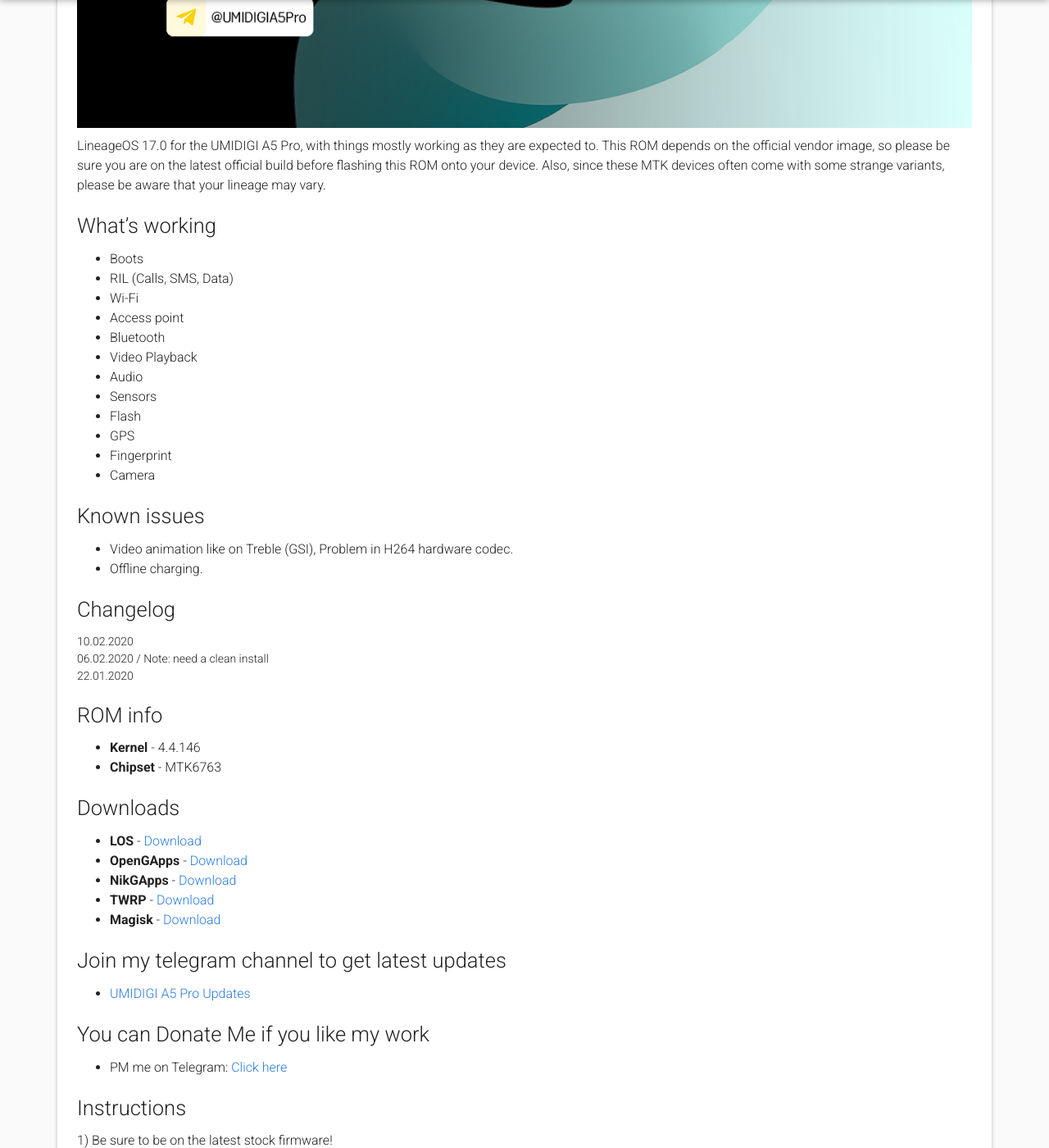
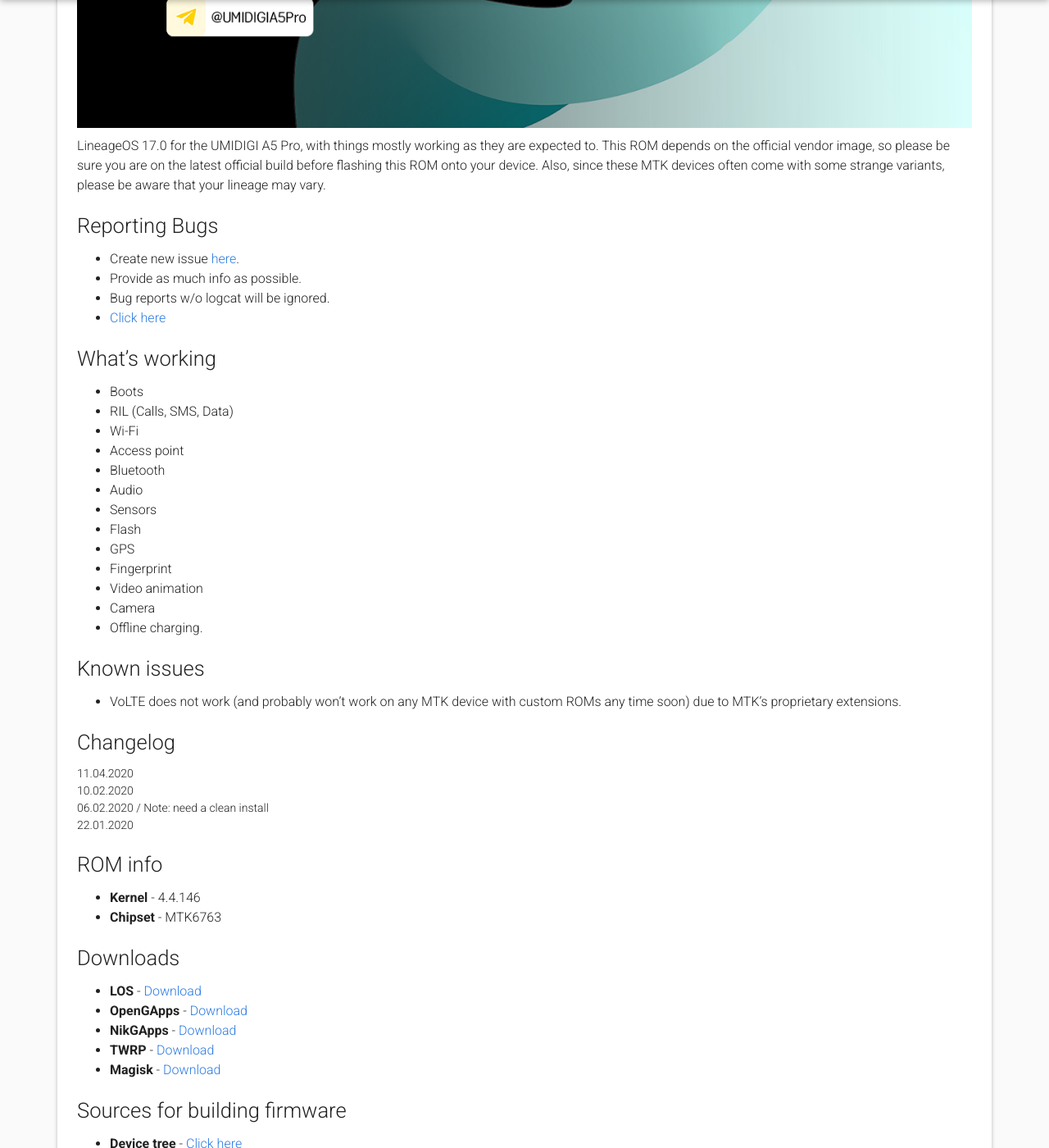
Before and after one commit to Hadenix/Hadenix.github.io, a Jekyll site: the page built from _posts/2020-04-11-lineageos-17.1-breeze.md, in a window 1280 px wide and 1400 px high, scrolled down 996 px. Shown: the whole window at 82% size. Built offline with Jekyll 4.4.1, drawn with Linux system fonts in a browser that asks for light colours; nearby versions of some CDN libraries; some of the changed text lies outside the part shown.

Commit message:
Update and rename 2020-02-10-lineageos-17.1-breeze.md to 2020-04-11-lineageos-17.1-breeze.md

```diff
--- a/_posts/2020-02-10-lineageos-17.1-breeze.md
+++ b/_posts/2020-04-11-lineageos-17.1-breeze.md
@@ -10,25 +10,43 @@
 
 LineageOS 17.0 for the UMIDIGI A5 Pro, with things mostly working as they are expected to. This ROM depends on the official vendor image, so please be sure you are on the latest official build before flashing this ROM onto your device. Also, since these MTK devices often come with some strange variants, please be aware that your lineage may vary.
 
+### Reporting Bugs
+* Create new issue [here](https://github.com/UMIDIGI-MT6763-Development/android_device_umidigi_breeze/issues).
+* Provide as much info as possible.
+* Bug reports w/o logcat will be ignored.
+* [Click here](https://github.com/nathanchance/Android-Tools/blob/master/Guides/Proper_Bug_Reporting.txt)
+
 ### What's working
 * Boots
 * RIL (Calls, SMS, Data)
 * Wi-Fi
 * Access point
 * Bluetooth
-* Video Playback
 * Audio
 * Sensors
 * Flash
 * GPS
 * Fingerprint
+* Video animation
 * Camera
+* Offline charging.
 
 ### Known issues
-* Video animation like on Treble (GSI), Problem in H264 hardware codec.
-* Offline charging.
+* VoLTE does not work (and probably won't work on any MTK device with custom ROMs any time soon) due to MTK's proprietary extensions.
 
 ### Changelog
+<details>
+<summary>11.04.2020</summary>
+<p>* FCamera Update (Updated translation, IKO mode updated: instead of Chinese information, Russian)
+<br>* Changed the device name from "breeze" to "A5_Pro" as on the drain
+<br>* Build Mediatek Hardware (It's better to use MTK IMS extension instead of patching blobs)
+<br>* Animation fixed, no longer buggy as before
+<br>* Update coral FP
+<br>* Offline charging works
+<br>* Updated sources
+<br>* April Security Patch 2020</p>
+</details>
+
 <details>
 <summary>10.02.2020</summary>
 <p>February Security Patch 2020</p>
@@ -59,11 +77,15 @@
 * **TWRP** - [Download](https://sourceforge.net/projects/umidigi-mt6763-dev/files/TWRP/)
 * **Magisk** - [Download](https://github.com/topjohnwu/Magisk/releases)
 
+### Sources for building firmware
+* **Device tree** - [Click here](https://github.com/UMIDIGI-MT6763-Development/android_device_umidigi_breeze)
+* **Vendor tree** - [Click here](https://github.com/UMIDIGI-MT6763-Development/android_vendor_umidigi_breeze)
+
 ### Join my telegram channel to get latest updates
 * [UMIDIGI A5 Pro Updates](https://t.me/UMIDIGIA5Pro)
 
 ### You can Donate Me if you like my work
-* PM me on Telegram: [Click here](https://t.me/Hadenix)
+* Donate: [Click here](https://money.yandex.ru/to/410018830733273)
 
 ### Instructions
 1) Be sure to be on the latest stock firmware!
```
Also changed, not shown: other parts of _posts/2020-04-11-lineageos-17.1-breeze.md (+2 -2 lines).
